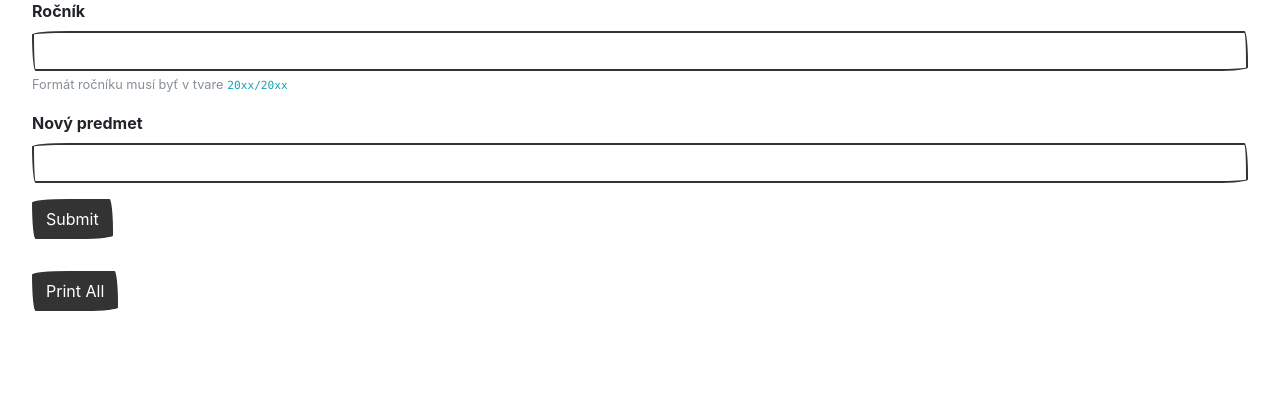
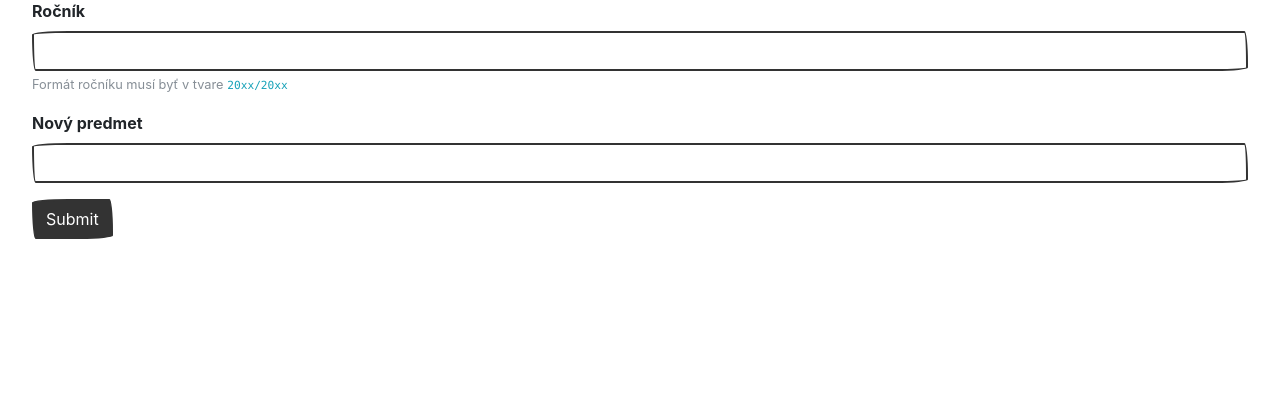
Before and after one commit to Chiff/webtech-2019, a PHP site: page /admin/index.php in a window 1280 px wide. Shown: the part 149-545 px from the top of the page. Run offline with PHP 8.4, Linux system fonts and the light colour scheme; the visitor is signed in with stand-in values (Sample User, id 1); data that the repository does not hold is empty; some web fonts are replaced.

Commit message:
Removed print page

```diff
--- a/public/admin/index.php
+++ b/public/admin/index.php
@@ -38,9 +38,7 @@
 </head>
 <body>
 <?php include('../nav.php'); ?>
-<script type="text/javascript" src="../result.js"></script>
-
-<div class="page-wrapper pt-0 printableTable" style="margin-top: -2px">
+<div class="page-wrapper pt-0" style="margin-top: -2px">
 	<div class="bs-component">
 		<ul class="nav nav-tabs mb-3" style="border-bottom: 0">
 			<li class="nav-item">
@@ -196,10 +194,4 @@
 		</div>
 	</div>
 </div>
-
-<div class="page-wrapper printableTable">
-    <button id='printButton2' class="btn btn-primary page-wrapper" onclick="printAll()">Print All</button>
-    <iframe name="print_frame" width="0" height="0" frameborder="0" src="about:blank"></iframe>
-</div
-<script type="text/javascript" src="../result.js"></script>
 </body>
--- a/public/nav.php
+++ b/public/nav.php
@@ -1,7 +1,7 @@
 <?php
 	$baseFolder = "http://".$_SERVER['HTTP_HOST'].str_replace($_SERVER['DOCUMENT_ROOT'], "", dirname(__DIR__, 1));
 ?>
-<nav class="navbar navbar-expand-lg navbar-light bg-light printableTable">
+<nav class="navbar navbar-expand-lg navbar-light bg-light">
 	<a class="navbar-brand" href="<?php echo $baseFolder?>/public/">Itchy & Sketchy</a>
 	<button class="navbar-toggler" type="button" data-toggle="collapse" data-target="#navbarNavAltMarkup" aria-controls="navbarNavAltMarkup" aria-expanded="false" aria-label="Toggle navigation">
 		<span class="navbar-toggler-icon"></span>
--- a/public/result.js
+++ b/public/result.js
@@ -1,4 +1,3 @@
-let skuska = 'lala';
 function printTables(userName, subjectID) {
     if (userName === "admin"){
         console.log('TODO:' + userName);
@@ -28,8 +27,6 @@ function createTable(data, userRole){
     body.innerText = '';
     $('#deleteButton').removeAttr('hidden');
     $('#printButton').removeAttr('hidden');
-    $('#printButton2').removeAttr('hidden');
-
     if (data.length === 0){
         mainTitle.innerText = ''
         $('#responseMessage').text('Ziadne výsledky');
@@ -43,11 +40,6 @@ function createTable(data, userRole){
     let keys = Object.getOwnPropertyNames(data[0].resutlts[0]); //ech, ale proste len  {labe, resulr} ..... alebo []
     userRole === 'admin' ? mainTitle.innerText = data[0].subject : mainTitle.innerText = 'Predmety';
     body.appendChild(mainTitle);
-    // let deleteButton = document.createElement("button");
-    // deleteButton.innerText = 'Delete Subject';
-    // deleteButton.setAttribute('class', 'btn btn-primary');
-    // body.appendChild(deleteButton);
-
     data.forEach(
         function (subjectTable) {
             let table = document.createElement('table');
@@ -91,14 +83,3 @@ function printDiv() {
     window.frames["print_frame"].window.focus();
     window.frames["print_frame"].window.print();
 }
-
-function printAll() {
-    window.frames["print_frame"].document.body.innerHTML = '';
-    allClasses = document.getElementsByClassName("printableTable");
-    for (let i = 0; i < allClasses.length; i++){
-        window.frames["print_frame"].document.body.innerHTML += allClasses[i].innerHTML;
-    }
-    // window.frames["print_frame"].document.body.innerHTML = document.getElementsByClassName("printableTable")[0].innerHTML;
-    window.frames["print_frame"].window.focus();
-    window.frames["print_frame"].window.print();
-}
```
Also changed, not shown: public/index.php (+4 -4 lines).
